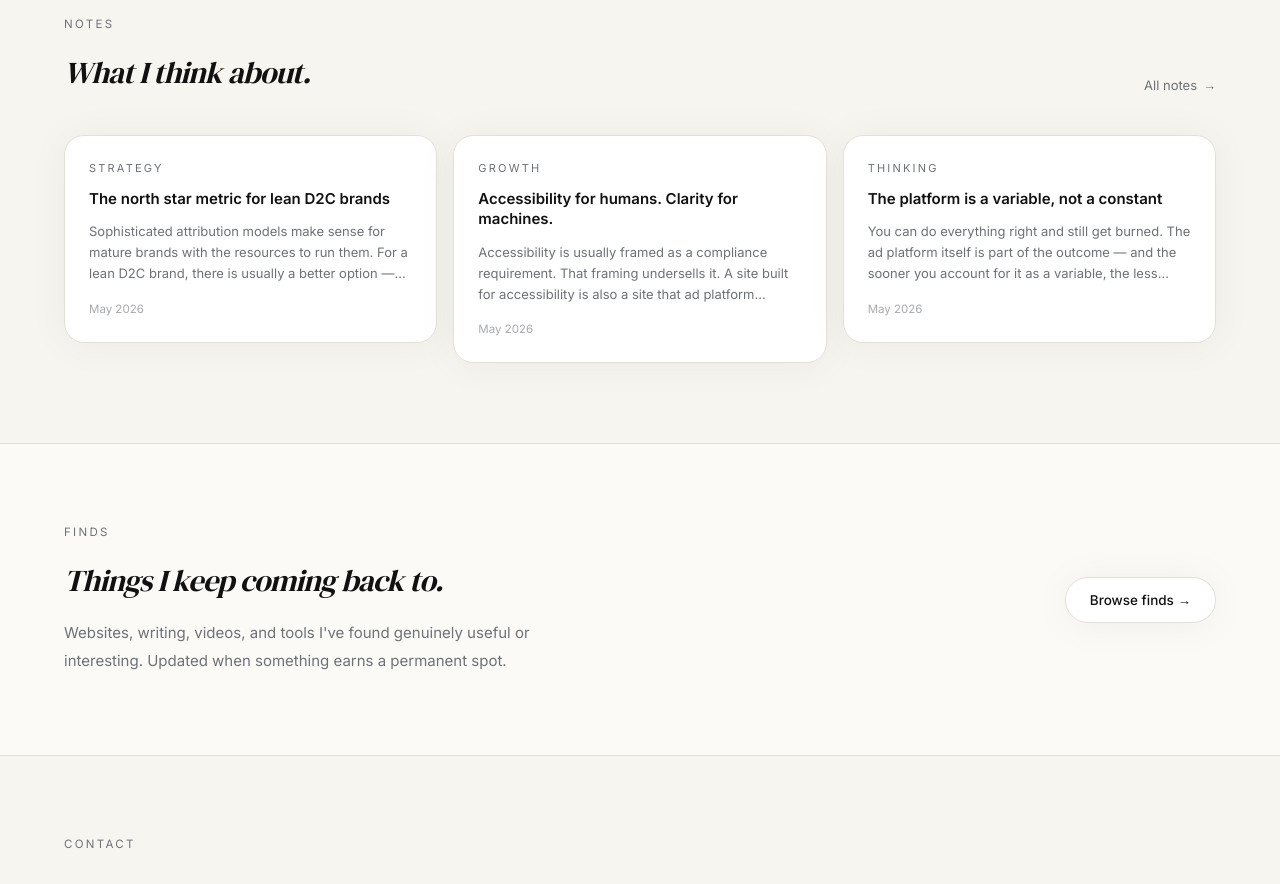
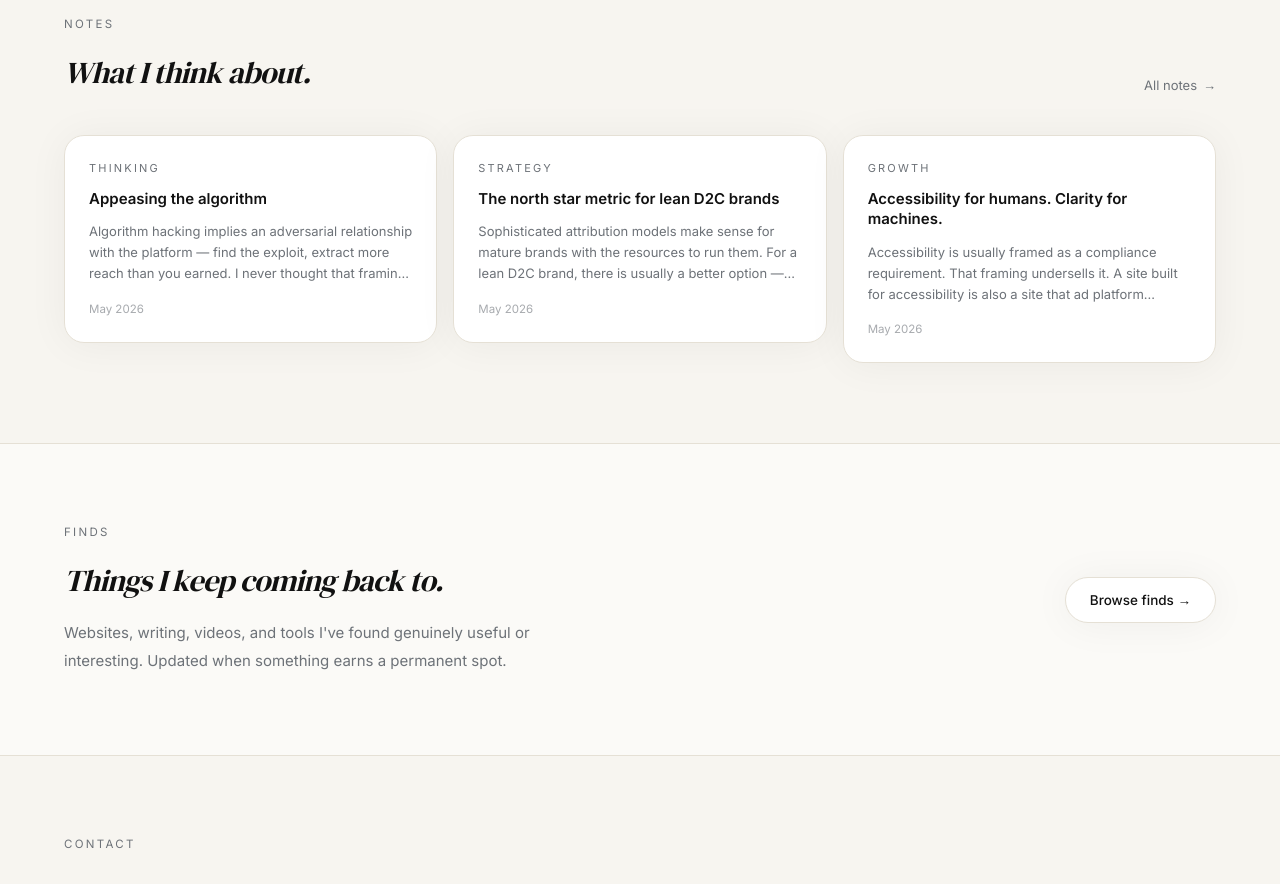
Before and after one commit to jigar-soni/jigar-soni-portfolio, a Next.js app: page / in a window 1280 px wide. Shown: the part 2220-3104 px from the top of the page. Built offline with nearby package versions, Linux system fonts and the light colour scheme.

Commit message:
Add note: Appeasing the algorithm

```diff
--- a/app/data/notes.ts
+++ b/app/data/notes.ts
@@ -8,6 +8,25 @@ export type Note = {
 }
 
 export const notes: Note[] = [
+  {
+    slug: 'appeasing-the-algorithm',
+    title: 'Appeasing the algorithm',
+    date: '2026-05-24',
+    category: 'Thinking',
+    excerpt:
+      'Algorithm hacking implies an adversarial relationship with the platform — find the exploit, extract more reach than you earned. I never thought that framing was right. Platforms are businesses. Understanding what they actually want is a more durable strategy than trying to trick them.',
+    body: [
+      '"Algorithm hacking" was a term that circulated heavily in social media marketing for years. The premise was adversarial: find the exploit, trick the system, extract more reach than you earned.',
+      "I never liked that framing. Not for ethical reasons — just because it misidentified what was actually happening.",
+      'What I started calling it instead was "appeasing the algorithm." The distinction matters.',
+      "A platform is a business. Its algorithm exists to keep users on the app — engaged, entertained, coming back — so the platform can sell ads against that attention. Any content that achieves this gets rewarded. Not because you gamed anything, but because you gave the platform what it needs to function.",
+      "Once you accept this, a few things follow naturally.",
+      "New features are worth adopting early. When a platform launches something new, it has an internal interest in that feature succeeding. Early adopters who generate positive signals help justify the build. The platform is, quietly, rooting for them. Being early isn't an exploit — it's alignment.",
+      "Screen time matters, even though you can't directly measure it. A looping reel someone watches twice, a carousel they scroll back through, a comments section they stay in — these all tell the algorithm the content was worth the time. Replying to every comment isn't just good community practice; it keeps your audience in the thread, which keeps the content alive longer.",
+      "There is also a category of engagement that never shows up in dashboards — polls, AMAs, quiz cards, mentions. No measurable metric, but real interaction that the platform registers. Creating for this kind of engagement, not just for tracked numbers, is part of what appeasing actually means in practice.",
+      "The shift from hacking to appeasing sounds small. But one strategy is about finding gaps before they close. The other is about understanding what you are actually working with — and building accordingly.",
+    ],
+  },
   {
     slug: 'north-star-metric-lean-d2c-brands',
     title: 'The north star metric for lean D2C brands',
```
